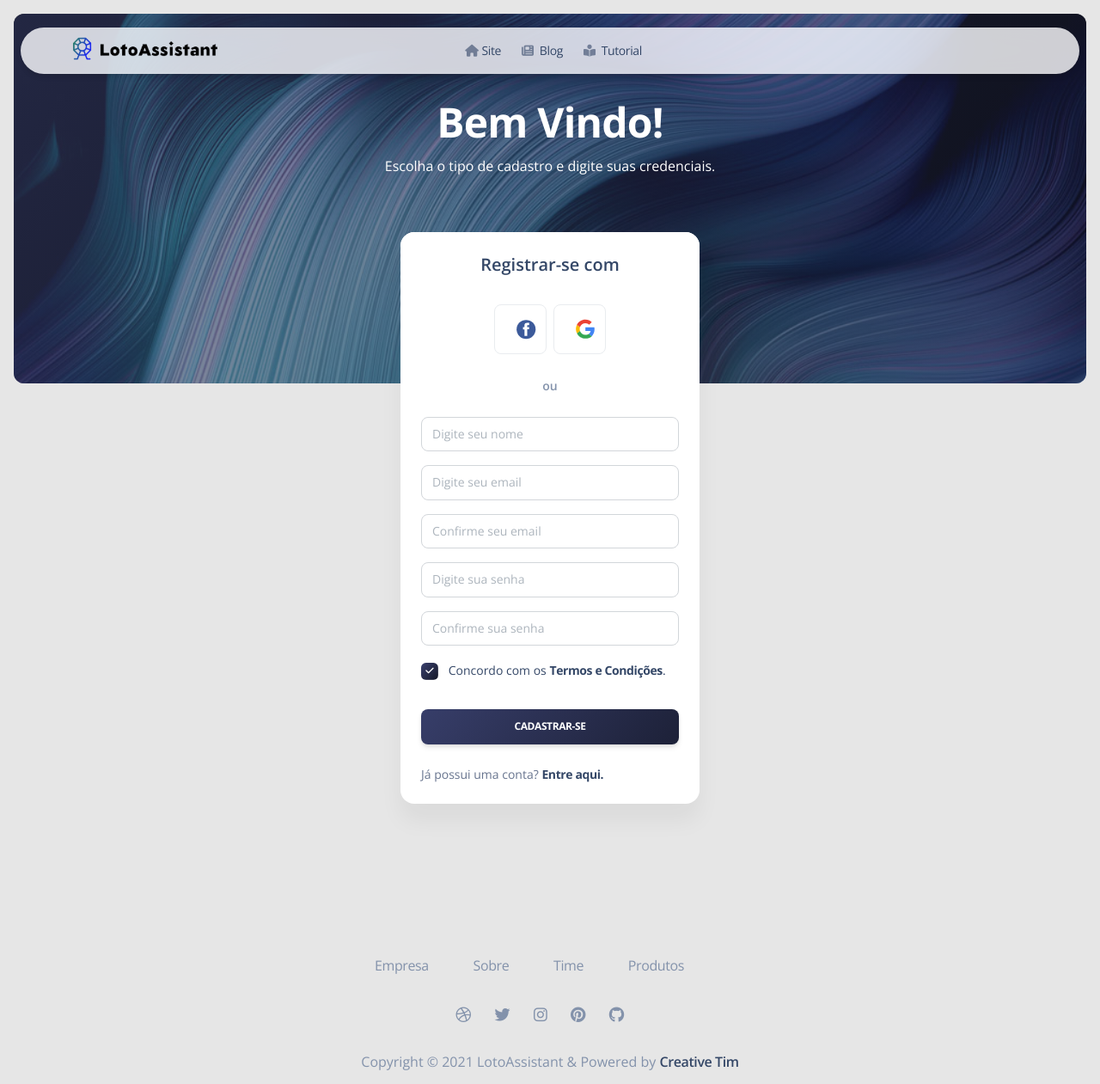
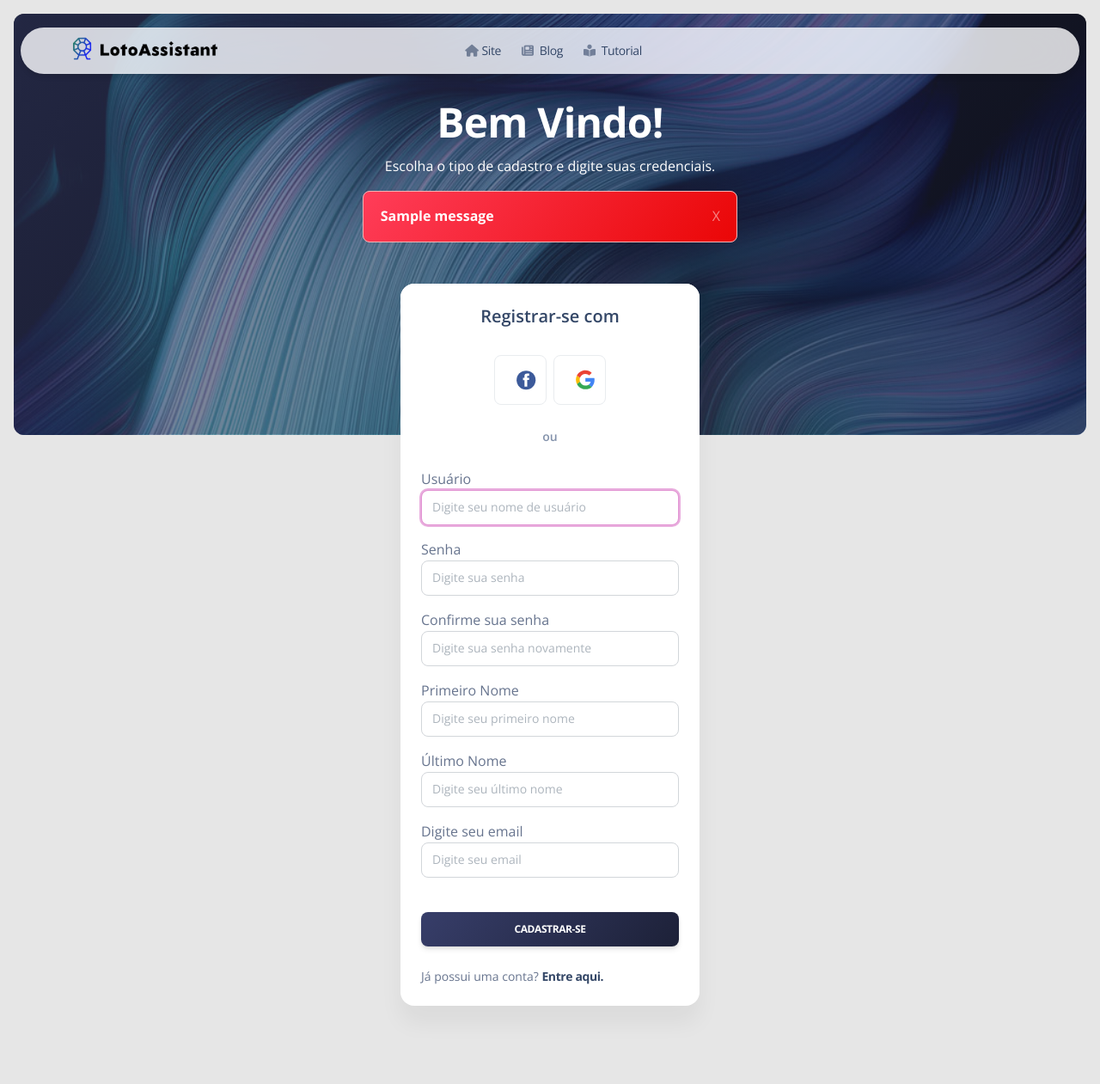
Before and after one commit to LucasMoraesMarques/LotoWebApp, a Django app: page /cadastro in a window 1280 px wide. Shown: the top 1261 px of the page at 86% size. Run offline with Django 3.2, Linux system fonts and the light colour scheme; tables that the repository leaves empty hold one stand-in row (values such as "Sample post"); one stand-in notice (Sample message) is shown; parts of the project's set-up code (start-up, migrations or seed data) failed here and were passed over; some libraries are stand-ins or nearby versions.

Commit message:
login and register initials view done

```diff
--- a/LotoWebApp/settings.py
+++ b/LotoWebApp/settings.py
@@ -105,7 +105,7 @@ AUTH_PASSWORD_VALIDATORS = [
     },
 ]
 
-
+AUTHENTICATION_BACKENDS = ['lottery.models.EmailBackend']
 # Internationalization
 # https://docs.djangoproject.com/en/3.1/topics/i18n/
 
@@ -119,7 +119,7 @@ USE_L10N = True
 
 USE_TZ = True
 
-
+LOGIN_REDIRECT_URL = '/dashboard'
 # Static files (CSS, JavaScript, Images)
 # https://docs.djangoproject.com/en/3.1/howto/static-files/
 
--- a/lottery/forms.py
+++ b/lottery/forms.py
@@ -1,5 +1,7 @@
 from django import forms
 from lottery.models import Lottery
+from django.contrib.auth.forms import UserCreationForm, User
+from django.core.exceptions import ValidationError
 
 LOTTERY_CHOICES = [
     ("lotofacil", "Lotofácil"),
@@ -25,3 +27,74 @@ class GameGeneratorForm(forms.Form):
         self.fields["nRemoved"] = forms.MultipleChoiceField(
             widget=forms.CheckboxSelectMultiple, choices=choicesNRemoved
         )
+
+
+class CustomUserCreationForm(UserCreationForm):
+    first_name = forms.CharField(label='Primeiro Nome')
+    first_name.widget.attrs.update(
+        {'class': 'form-control', 'required': True, 'placeholder': 'Digite seu primeiro nome',
+         'aria-label': 'Primeiro Nome', 'aria-describedby': "first-name-addon"})
+    last_name = forms.CharField(label='Último Nome')
+    last_name.widget.attrs.update({'class': 'form-control', 'required': True, 'placeholder': 'Digite seu último nome',
+                                   'aria-label': 'Último Nome', 'aria-describedby': "last-name-addon"})
+    username = forms.CharField(label='Usuário', min_length=5, max_length=50)
+    username.widget.attrs.update(
+        {'class': 'form-control', 'required': True, 'placeholder': 'Digite seu nome de usuário',
+         'aria-label': 'Nome de Usuário', 'aria-describedby': "username-addon"})
+    email = forms.EmailField(label='Digite seu email')
+    email.widget.attrs.update(
+        {'class': 'form-control', 'required': True, 'placeholder': 'Digite seu email', 'aria-label': 'Email',
+         'aria-describedby': "email-addon"})
+    password1 = forms.CharField(label='Senha', widget=forms.PasswordInput)
+    password1.widget.attrs.update(
+        {'class': 'form-control', 'required': True, 'placeholder': 'Digite sua senha', 'aria-label': 'Senha',
+         'aria-describedby': "password1-addon"})
+    password2 = forms.CharField(label='Confirme sua senha', widget=forms.PasswordInput)
+    password2.widget.attrs.update(
+        {'class': 'form-control', 'required': True, 'placeholder': 'Digite sua senha novamente',
+         'aria-label': 'Confirmação de Senha', 'aria-describedby': "password2-addon"})
+
+    def username_clean(self):
+        username = self.cleaned_data['username'].lower()
+        if User.objects.filter(username=username):
+            raise ValidationError('Já existe um cadastro com esse nome de usuário')
+        return username
+
+    def email_clean(self):
+        email = self.cleaned_data['email'].lower()
+        if User.objects.filter(email=email):
+            raise ValidationError('Já existe um cadastro com esse email')
+        return email
+
+    def clean_password2(self):
+        password1 = self.cleaned_data['password1']
+        password2 = self.cleaned_data['password2']
+        if password1 and password2 and password1 != password2:
+            raise ValidationError("As senhas digitadas não são iguais")
+        return password2
+
+    def save(self, commit=True):
+        user = User.objects.create_user(
+            self.cleaned_data['username'],
+            self.cleaned_data['email'],
+            self.cleaned_data['password1']
+        )
+        user.first_name = self.cleaned_data['first_name']
+        user.last_name = self.cleaned_data['first_name']
+        user.save()
+        return user
+
+
+class LoginForm(forms.ModelForm):
+    email = forms.EmailField(label='Digite seu email')
+    email.widget.attrs.update(
+        {'class': 'form-control', 'required': True, 'placeholder': 'Digite seu email', 'aria-label': 'Email',
+         'aria-describedby': "email-addon"})
+    password = forms.CharField(label='Senha', widget=forms.PasswordInput)
+    password.widget.attrs.update(
+        {'class': 'form-control', 'required': True, 'placeholder': 'Digite sua senha', 'aria-label': 'Senha',
+         'aria-describedby': "password1-addon"})
+
+    class Meta:
+        model = User
+        fields = ['email', 'password']
--- a/lottery/urls.py
+++ b/lottery/urls.py
@@ -15,7 +15,7 @@ Including another URLconf
 """
 from django.urls import path
 from lottery import views
-
+import django.contrib.auth.views as authViews
 app_name = "lottery"
 
 urlpatterns = [
@@ -30,8 +30,8 @@ urlpatterns = [
     path("jogos/generator", views.generator, name="generator"),
     path("relatorios", views.relatorios, name="relatorios"),
     path("profile", views.profile, name="profile"),
-    path("login", views.signin, name="signin"),
-    path("cadastro", views.signup, name="signup"),
+    path("login", authViews.LoginView.as_view(template_name="plataform/auth/login.html"), name="login"),
+    path("cadastro", views.register, name="register"),
     path("billing", views.billing, name="billing"),
 
 ]
--- a/lottery/views.py
+++ b/lottery/views.py
@@ -1,6 +1,6 @@
 from functools import reduce
 
-from django.shortcuts import render
+from django.shortcuts import render, redirect
 from lottery.forms import GameGeneratorForm
 from lottery.models import Lottery, LOTTERY_CHOICES, Game, Draw, Gameset, Collection
 from django import forms
@@ -12,6 +12,13 @@ import numpy as np
 import random
 from lottery.backend.Jogos import generators
 from lottery.backend.Librarie import funcs
+from lottery.forms import CustomUserCreationForm, LoginForm
+from django.contrib import messages
+from django.contrib.auth import login, logout
+from django.contrib.auth.forms import User
+from django.contrib.auth.hashers import check_password
+from django.contrib.auth import views as auth_views
+from django.http import HttpResponseRedirect
 
 from time import time
 import json
@@ -27,6 +34,20 @@ def reverseMapping(jogo):
     for pos,value in enumerate(jogo0):
         number += value*math.pow(2,pos)
     return number
+
+
+def authenticateWithEmail(email, password):
+    if email and password:
+        try:
+            user = User.objects.get(email=email)
+        except User.DoesNotExist:
+            return "Este usuário não existe!"
+        else:
+            pwd_valid = check_password(password, user.password)
+            if pwd_valid:
+                return user
+            else:
+                return "Autenticação inválida!"
 
 
 def landing(request):
@@ -223,12 +244,24 @@ def profile(request):
     return render(request, "plataform/dashboard/profile.html")
 
 
-def signin(request):
-    return render(request, "plataform/auth/sign-in.html")
+class CustomLoginView(auth_views.LoginView):
+    template_name = "plataform/auth/login.html"
+    form_class = LoginForm
 
 
-def signup(request):
-    return render(request, "plataform/auth/sign-up.html")
+
+
+
+def register(request):
+    form = CustomUserCreationForm(request.POST)
+    if request.method == "POST":
+        new_user = CustomUserCreationForm(request.POST)
+        if new_user.is_valid():
+            new_user.save()
+            messages.success(request, "Usuário cadastrado com sucesso!")
+            return redirect('lottery:dashboard')
+    ctx = {"form": form}
+    return render(request, "plataform/auth/register.html", ctx)
 
 
 def billing(request):
--- a/templates/components/navbar.html
+++ b/templates/components/navbar.html
@@ -11,7 +11,7 @@
 
     <div class="collapse navbar-collapse mt-sm-0 mt-2 me-md-0 me-sm-4" id="navbar">
       <div class="ms-md-auto pe-md-3 d-flex align-items-center">
-        <p class="font-weight-bolder mb-0">Seja bem vindo(a), {{user.first_name}} {{user.last_name}}.</p>
+        <p class="font-weight-bolder mb-0">Seja bem vindo(a), {{user.get_full_name}}.</p>
       </div>
       <ul class="navbar-nav  justify-content-end">
         <li class="nav-item dropdown pe-2 d-flex align-items-center mx-2">
--- a/templates/plataform/auth/sign-up.html
+++ b/templates/plataform/auth/register.html
@@ -86,6 +86,17 @@
             <p class="text-lead text-white">Escolha o tipo de cadastro e digite suas credenciais.</p>
           </div>
         </div>
+        {% if messages %}
+        {% for message in messages %}
+        <div class="alert alert-danger alert-dismissible fade show w-40 m-auto" role="alert">
+          <span class="alert-icon"><i class="ni ni-dislike-2"></i></span>
+          <strong class="text-white">{{message}}</strong>
+          <button type="button" class="btn-close p-3" data-bs-dismiss="alert" aria-label="Close">
+            <span class="text-white">X</span>
+          </button>
+        </div>
+        {% endfor %}
+        {% endif %}
       </div>
     </div>
     <div class="container">
@@ -129,32 +140,18 @@
               </div>
             </div>
             <div class="card-body">
-              <form role="form text-left">
+              <form role="form text-left" action="{% url 'lottery:register' %}" method="POST">
+                {% csrf_token %}
+                {% for field in form %}
                 <div class="mb-3">
-                  <input type="text" required class="form-control" placeholder="Digite seu nome" aria-label="Name" aria-describedby="email-addon">
+                  {{field.label}}
+                  {{field}}
                 </div>
-                <div class="mb-3">
-                  <input type="email" required class="form-control" placeholder="Digite seu email" aria-label="Email" aria-describedby="email-addon">
-                </div>
-                <div class="mb-3">
-                  <input type="email" required class="form-control" placeholder="Confirme seu email" aria-label="Email" aria-describedby="email-addon">
-                </div>
-                <div class="mb-3">
-                  <input type="password" required class="form-control" placeholder="Digite sua senha" aria-label="Password" aria-describedby="password-addon">
-                </div>
-                <div class="mb-3">
-                  <input type="password" required class="form-control" placeholder="Confirme sua senha" aria-label="Password" aria-describedby="password-addon">
-                </div>
-                <div class="form-check form-check-info text-left">
-                  <input class="form-check-input" type="checkbox" value="" id="flexCheckDefault" checked>
-                  <label class="form-check-label" for="flexCheckDefault">
-                    Concordo com os <a href="javascript:;" class="text-dark font-weight-bolder">Termos e Condições</a>.
-                  </label>
-                </div>
+                {% endfor %}
                 <div class="text-center">
                   <button type="submit" class="btn bg-gradient-dark w-100 my-4 mb-2">Cadastrar-se</button>
                 </div>
-                <p class="text-sm mt-3 mb-0">Já possui uma conta? <a href="{% url 'lottery:signin' %}" class="text-dark font-weight-bolder">Entre aqui.</a></p>
+                <p class="text-sm mt-3 mb-0">Já possui uma conta? <a href="{% url 'lottery:login' %}" class="text-dark font-weight-bolder">Entre aqui.</a></p>
               </form>
             </div>
           </div>
```
Also changed, not shown: lottery/models.py (+15 -0 lines), templates/plataform/auth/login.html (renamed from templates/plataform/auth/sign-in.html, +7 -5 lines), templates/plataform/dashboard/dashboard.html (+11 -0 lines), 1 other file.
